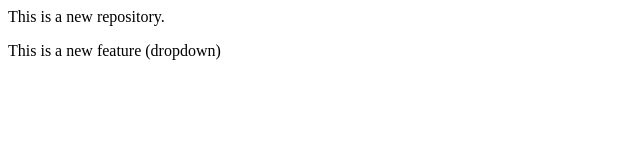
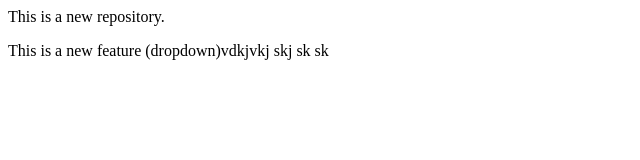
Before and after one commit to pradyumnesos/LocalRepo, a plain HTML site: page index.html in a window 1280 px wide. Shown: the whole page, without its empty margins (0-640 px from the left). Drawn offline with Linux system fonts and the light colour scheme.

Commit message:
dsbcsdjb

```diff
--- a/index.html
+++ b/index.html
@@ -1,2 +1,2 @@
 <p>This is a new repository.</p>
-<p>This is a new feature (dropdown)</p>
+<p>This is a new feature (dropdown)vdkjvkj skj sk sk</p>
```
